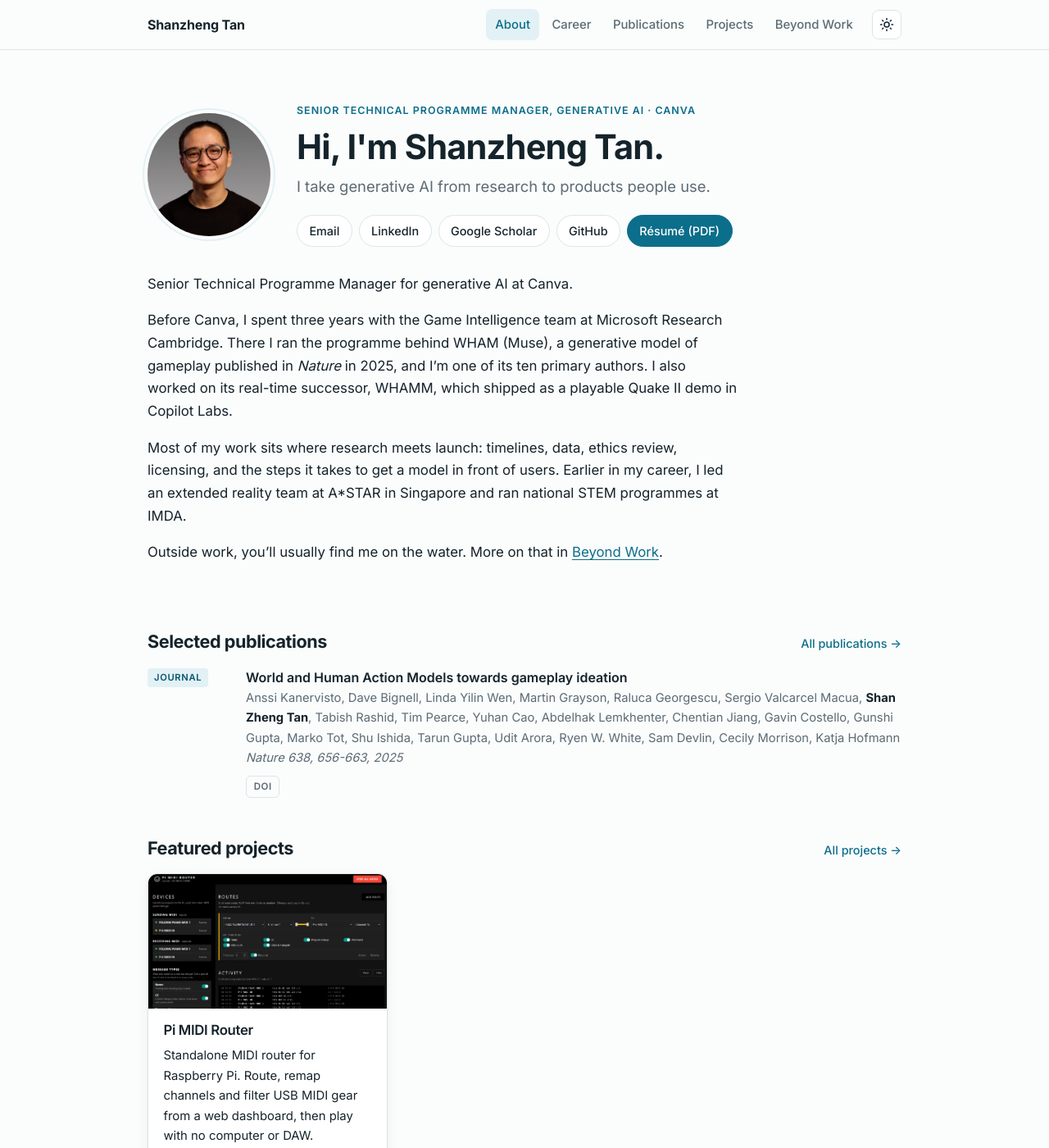
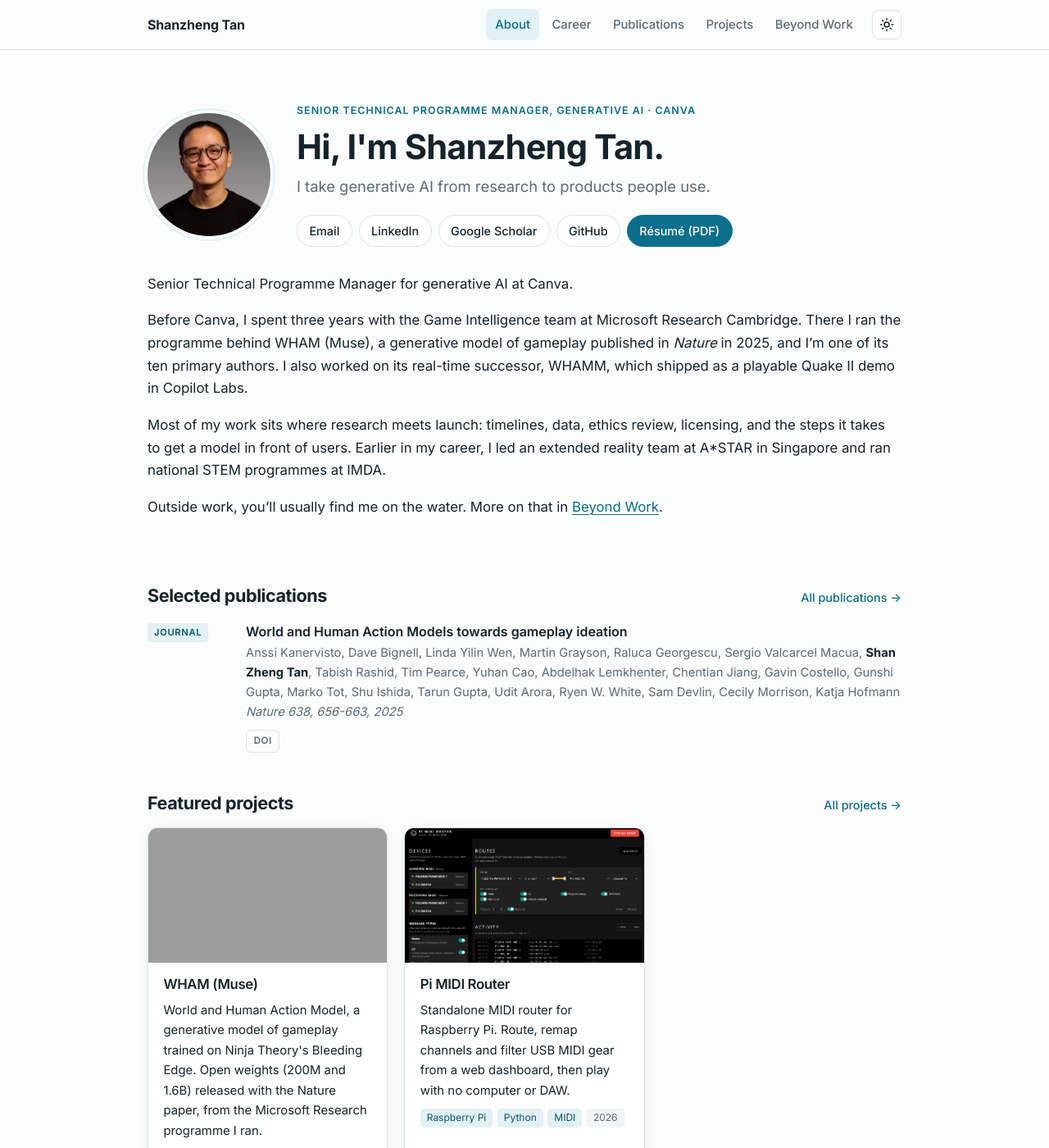
Before and after one commit to shanzheng-tan/shanzheng-tan.github.io, a Jekyll site: the page built from index.md, in a window 1280 px wide and 1400 px high. Shown: the whole window at 82% size. Built offline with Jekyll 4.4.1, drawn with Linux system fonts in a browser that asks for light colours; some of the changed text lies outside the part shown; grey boxes are pictures that could not be loaded.

Commit message:
Updating adding projects

```diff
--- a/_data/projects.yml
+++ b/_data/projects.yml
@@ -3,7 +3,20 @@
 #   image:    optional, e.g. /assets/img/projects/thing.jpg (16:9 works best)
 #   image_position: optional crop anchor when the image isn't 16:9, e.g. "top left"
 #   featured: true -> also shown on the home page
-#   links:    any of code, demo, writeup (omit the ones you don't have)
+#   links:    any of code, demo, writeup, model, paper (omit the ones you don't have)
+
+- title: WHAM (Muse)
+  summary: >-
+    World and Human Action Model, a generative model of gameplay trained on
+    Ninja Theory's Bleeding Edge. Open weights (200M and 1.6B) released with
+    the Nature paper, from the Microsoft Research programme I ran.
+  image: /assets/img/projects/wham.gif
+  year: 2025
+  tags: [Generative AI, Research, Open Weights]
+  featured: true
+  links:
+    model: https://huggingface.co/microsoft/wham
+    paper: https://doi.org/10.1038/s41586-025-08600-3
 
 - title: Pi MIDI Router
   summary: >-
--- a/assets/css/main.css
+++ b/assets/css/main.css
@@ -293,7 +293,7 @@
 }
 
 .prose { max-width: 68ch; font-size: 1.05rem; }
-.about { padding-bottom: 1rem; }
+.about { max-width: none; padding-bottom: 1rem; }
 
 .home-section { margin-top: 3rem; }
 .section-head { display: flex; justify-content: space-between; align-items: baseline; gap: 1rem; margin-bottom: 1rem; }
```
Also changed, not shown: beyond-work.html (+6 -2 lines), 1 other file.
